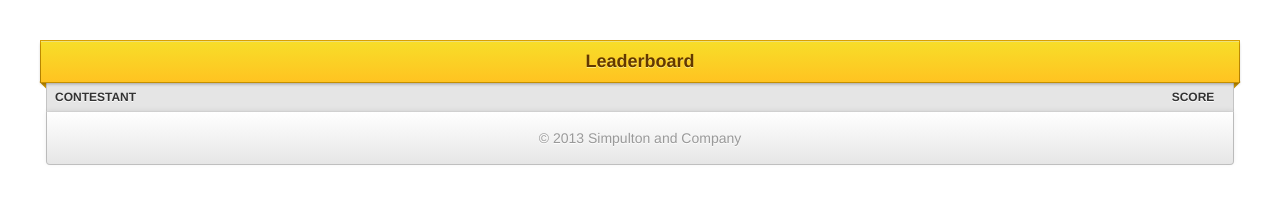
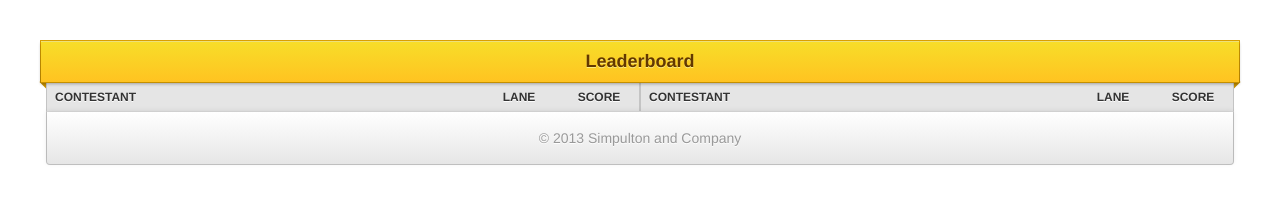
Before and after one commit to simpulton/angularjs-leader-board, a website: page public/index.html in a window 1280 px wide. Drawn offline with nearby package versions, Linux system fonts and the light colour scheme; no server answers.

Commit message:
two column functionality added to the widget
TODO: will need the first table to only populate the first 10 contestants.  Then, when 10 contestants is exceeded, the ldr-list-wrapper will need the class "twocol" added to it conditionally via ng-class.

All TODOs remaining for @simpulton are marked in the index.html markup.

```diff
--- a/public/index.html
+++ b/public/index.html
@@ -15,27 +15,54 @@
         <header role="heading">
             <h1 class="widget-title">Leaderboard</h1>
         </header>
-        <div class="ldr-list-wrapper" role="structure">
+        <div class="ldr-list-wrapper" role="structure"
+             ng-class="{twocol: true}">
+            <!-- TODO: when there are more than 10 scores entered, the 'twocol' class above should show up, which will cause each row (.left/.right) to have 50% width - and will make .right not be hidden-->
             <div class="ldr-list table table-hover" role="grid">
-
+                <!-- TODO: top 10 scores should populate here -->
                 <div class="thead" role="rowheader">
                     <div class="tr" role="row">
                         <div class="th pic"></div>
                         <div class="th name"><div class="clip-text">Contestant</div></div>
+                        <div class="th lane"><div class="clip-text">Lane</div></div>
                         <div class="th score"><div class="clip-text">Score</div></div>
                     </div>
                 </div>
-
                 <div class="tbody" role="rowgroup">
-                    <div class="tr" data-ng-repeat="contestant in contestants | orderBy:'-score'" data-contestant="contestant" role="row" ng-cloak>
+                    <div class="tr" role="row"
+                         data-ng-repeat="contestant in contestants | orderBy:'-score'"
+                         data-contestant="contestant">
                         <div class="td pic" role="gridcell"><figure class="thumbnail"></figure></div>
                         <div class="td name" role="gridcell" title="{{contestant.display_name}}">
                             <div class="clip-text">{{contestant.display_name}}</div>
                         </div>
+                        <div class="td lane" role="gridcell" title="{{contestant.lane}}"><div class="clip-text">{{contestant.lane}}</div></div>
                         <div class="td score" role="gridcell" title="{{contestant.score}}"><div class="clip-text">{{contestant.score}}</div></div>
                     </div>
                 </div>
-
+            </div>
+            <div class="ldr-list table table-hover" role="grid">
+                <!-- TODO: bottom 10 scores should populate here -->
+                <div class="thead" role="rowheader">
+                    <div class="tr" role="row">
+                        <div class="th pic"></div>
+                        <div class="th name"><div class="clip-text">Contestant</div></div>
+                        <div class="th lane"><div class="clip-text">Lane</div></div>
+                        <div class="th score"><div class="clip-text">Score</div></div>
+                    </div>
+                </div>
+                <div class="tbody" role="rowgroup">
+                    <div class="tr" role="row"
+                         data-ng-repeat="contestant in contestants | orderBy:'-score'"
+                         data-contestant="contestant">
+                        <div class="td pic" role="gridcell"><figure class="thumbnail"></figure></div>
+                        <div class="td name" role="gridcell" title="{{contestant.display_name}}">
+                            <div class="clip-text">{{contestant.display_name}}</div>
+                        </div>
+                        <div class="td lane" role="gridcell" title="{{contestant.lane}}"><div class="clip-text">{{contestant.lane}}</div></div>
+                        <div class="td score" role="gridcell" title="{{contestant.score}}"><div class="clip-text">{{contestant.score}}</div></div>
+                    </div>
+                </div>
             </div>
 
             <footer role="status">
--- a/sass/partials/_globals.scss
+++ b/sass/partials/_globals.scss
@@ -1,5 +1,6 @@
 .ng-cloak, [ng-cloak], [data-ng-cloak] { display: none; }
 
+$widgetCols: 2; // how many columns are we using to display all the scores?
 $usersHaveAvatars: false;
 $widgetHasFooter: true;
 $widgetWidth: 100%;
--- a/sass/partials/_widget.scss
+++ b/sass/partials/_widget.scss
@@ -83,6 +83,9 @@ footer {
 
     // keep above .ldr-list-wrapper so we can drop a shadow on it
     position: relative;
+    float: left;
+    clear: both;
+    width: 100%;
     z-index: $headerRibbonCornerZindex + 2;
     color: darken($footerBg, 40);
     text-align: center;
@@ -106,7 +109,33 @@ footer {
     width: 100%;
     padding: 0 $wrapperPad;
     position: relative;
+    float: left;
     z-index: $headerRibbonCornerZindex + 1; // keep above ribbon corners
+
+    // it is possible for our widget to display $n tables side-by-side
+    $rowColWidth: 100% / $widgetCols; // how wide is each row?
+    .ldr-list {
+        display: none;
+        float: left;
+        position: relative;
+        left: auto;
+        right: 0;
+        top: 0;
+        &:first-child {
+            display: table; // first one should always show
+            left: 0;
+            right: auto;
+        }
+    }
+    // more than 10 contestants displayed... display additional table
+    // two tables side-by-side
+    &.twocol {
+        .ldr-list {
+            display: table; // show all
+            width: $rowColWidth;
+        }
+    }
+
 }
 
 .ldr-list {
@@ -171,25 +200,28 @@ footer {
     .name {
         // this one scales to take up all available width
         left: $picWidth;
-        right: $scoreWidth;
+        right: $scoreWidth * 2; // score and lane
     }
-    .score {
+    // lane and score are the same size
+    .lane, .score {
         width: $scoreWidth;
         min-width: $scoreWidth;
-        right: 0;
         text-align: center;
         font-weight: bold;
+    }
+    .lane  { right: $scoreWidth; }
+    .score { right: 0;
 
         &, .clip-text {
             @include transition(width 0s linear .3s);
         }
-
-        // if the score is truncated and the user hovers over it for 300ms or more... reveal the entire score
         &:hover {
             &, .clip-text {
                 // slightly shorter delay when hovering out
                 @include transition-delay(.1s);
             }
+            // if the score is truncated and the user hovers
+            // over it for 300ms or more... reveal the entire score
             width: auto;
         }
     }
```
Also changed, not shown: public/css/app.css.
